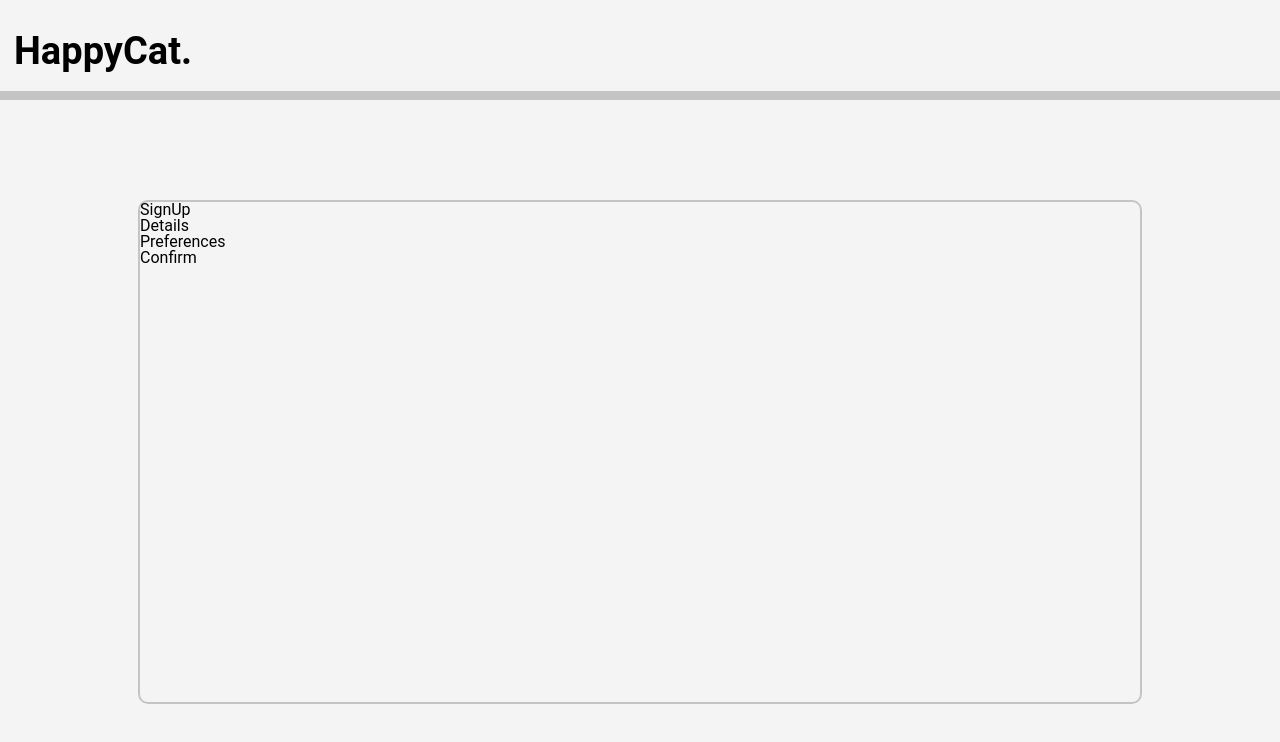
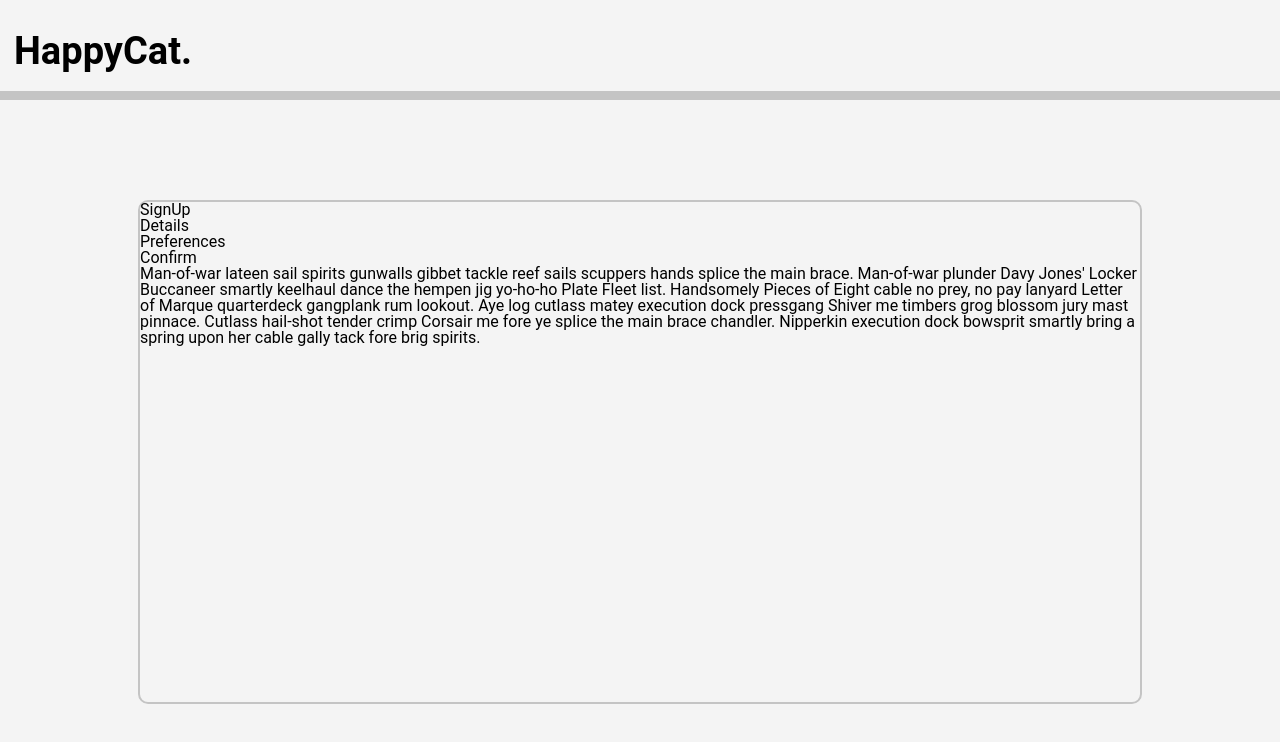
Before and after one commit to HuxleyM/happy-cat, a React (Create React App) app: page / in a window 1280 px wide. Shown: the top 742 px of the page. Built offline with nearby package versions, Linux system fonts and the light colour scheme.

Commit message:
pausing to add eslint

```diff
--- a/src/pages/Signup/Form/Form.js
+++ b/src/pages/Signup/Form/Form.js
@@ -3,7 +3,7 @@ import React from 'react';
 function Form(){
     return(
     <div>
-        <header>
+        <div>
             <h2>SignUp</h2>
             <nav>
                 <ul>
@@ -12,7 +12,13 @@ function Form(){
                     <li>Confirm</li>
                 </ul>
             </nav>
-        </header>
+        </div>
+        <div>
+            <p>
+            Man-of-war lateen sail spirits gunwalls gibbet tackle reef sails scuppers hands splice the main brace. Man-of-war plunder Davy Jones' Locker Buccaneer smartly keelhaul dance the hempen jig yo-ho-ho Plate Fleet list. Handsomely Pieces of Eight cable no prey, no pay lanyard Letter of Marque quarterdeck gangplank rum lookout.
+
+Aye log cutlass matey execution dock pressgang Shiver me timbers grog blossom jury mast pinnace. Cutlass hail-shot tender crimp Corsair me fore ye splice the main brace chandler. Nipperkin execution dock bowsprit smartly bring a spring upon her cable gally tack fore brig spirits.</p>
+        </div>
 
     </div>)
 }
```
